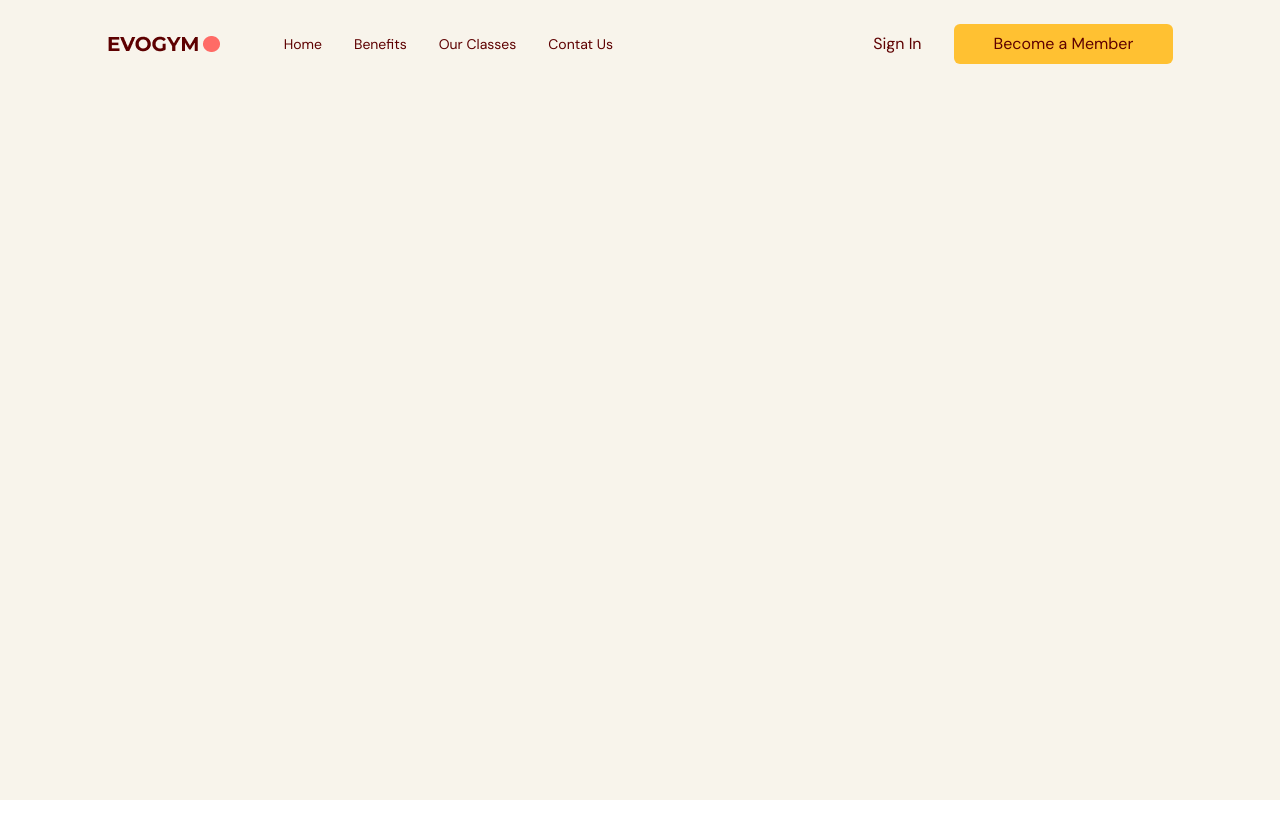
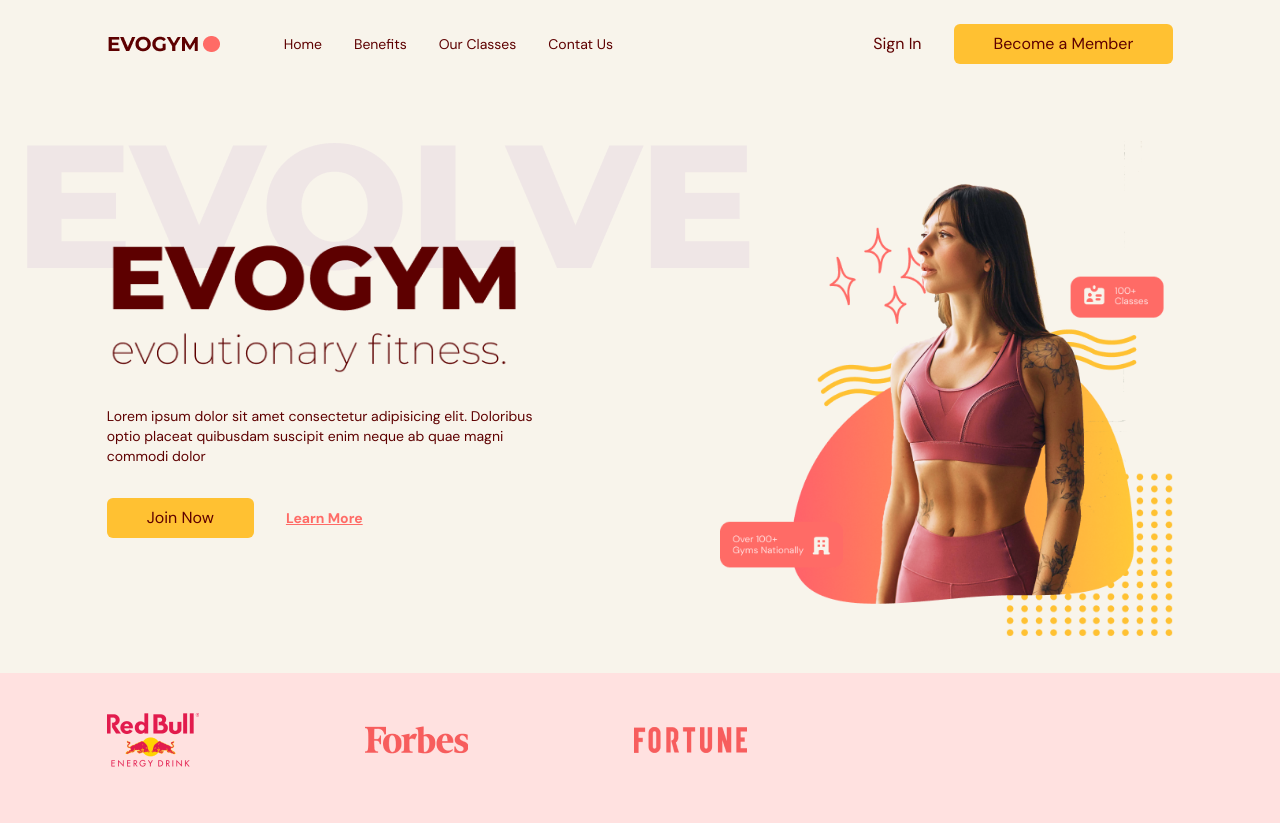
Before and after one commit to brunojacby/fitness, a React (Vite) app: page / in a window 1280 px wide. Before the commit the page ends 800 px from the top, so only its background shows below. Built offline with nearby package versions, Linux system fonts and the light colour scheme.

Commit message:
adc Home section

```diff
--- a/src/App.tsx
+++ b/src/App.tsx
@@ -1,4 +1,5 @@
 import Navbar from "@/scenes/navbar"
+import Home from "@/scenes/home"
 import { useEffect, useState } from "react"
 import { SelectedPage } from "./shared/types"
 
@@ -26,6 +27,7 @@
       selectedPage={selectedPage}
       setSelectedPage={setSelectedPage}
       />
+      <Home setSelectedPage={setSelectedPage} />
     </div>
   )
 }
--- /dev/null
+++ b/src/scenes/home/index.tsx
@@ -0,0 +1,95 @@
+import useMediaQuery from "@/hooks/useMediaQuery";
+import { SelectedPage } from "@/shared/types";
+import ActionButton from "@/shared/ActionButton";
+import HomePageText from "@/assets/HomePageText.png"
+import HomePageGraphic from "@/assets/HomePageGraphic.png"
+import SponsorRedBull from "@/assets/SponsorRedBull.png"
+import SponsorForbes from "@/assets/SponsorForbes.png"
+import SponsorFortune from "@/assets/SponsorFortune.png"
+import AnchorLink from "react-anchor-link-smooth-scroll";
+import { motion } from "framer-motion";
+
+
+
+type Props = {
+    setSelectedPage: (value: SelectedPage) => void;
+}
+
+const Home = ({ setSelectedPage }: Props) => {
+const isAboveMediumScreens = useMediaQuery("(min-width:1060px)")
+
+  return (
+    <section
+    id="home"
+    className="gap-16 bg-gray-20 py-10 md:h-full md:pb-0"
+    >
+        <motion.div
+            className="md:flex mx-auto w-5/6 items-center justify-center md:h-5/6"
+            onViewportEnter={() => setSelectedPage(SelectedPage.Home)}
+
+        >
+            <div className="z-10 mt-32 md:basis-3/5">
+                <motion.div
+                className="md:-mt-20"
+                initial="hidden"
+                whileInView="visible"
+                viewport={{ once: true, amount: 0.5}}
+                transition={{ duration: 0.5}}
+                variants={{
+                    hidden: { opacity: 0, x:-50},
+                    visible: { opacity: 1, x:0},
+                }}
+                >
+                    <div className="relative">
+                        <div className="before:absolute  before:-left-20 before:-top-20 before:z-[-1] md:before:content-evolvetext">
+                            <img alt="home-page-text" src={HomePageText}/>
+                        </div>
+                    </div>
+
+                    <p className="mt-8 text-sm">Lorem ipsum dolor sit amet consectetur adipisicing elit. Doloribus optio placeat quibusdam suscipit enim neque ab quae magni commodi dolor</p>
+                </motion.div>
+
+                <motion.div
+                    className="mt-8 flex items-center gap-8 md:justify-start"
+                    initial="hidden"
+                    whileInView="visible"
+                    viewport={{ once: true, amount: 0.5}}
+                    transition={{ delay: 0.2, duration: 0.5}}
+                    variants={{
+                        hidden: { opacity: 0, x:-50},
+                        visible: { opacity: 1, x:0},
+                    }}
+                >
+                    <ActionButton setSelectedPage={setSelectedPage}>
+                        Join Now
+                    </ActionButton>
+                    <AnchorLink className="text-sm font-bold text-primary-500 underline hover:text-secondary-500"
+                    onClick={() => setSelectedPage(SelectedPage.ContactUs)}
+                    href={`#${SelectedPage.ContactUs}`}
+                    ><p>Learn More</p>
+                    </AnchorLink>
+                </motion.div>
+            </div>
+            <div className="flex basis-3/5 justify-center md:z-10 md:ml-40 md:mt-16 md:justify-items-end">
+                <img alt="home-page-Graphic" src={HomePageGraphic} />
+            </div>
+        </motion.div>
+
+        {isAboveMediumScreens && (
+            <div className="h-[150px] w-full bg-primary-100 py-10">
+                <div className="mx-auto w-5/6">
+                    <div className="flex w-3/5 items-center justify-between gap-8">
+                        <img alt="redbull-sponsor" src={SponsorRedBull} />
+                        <img alt="forbes-sponsor" src={SponsorForbes} />
+                        <img alt="fortune-sponsor" src={SponsorFortune} />
+                    </div>
+                </div>
+            </div>
+        )}
+
+
+    </section>
+  )
+}
+
+export default Home
```
